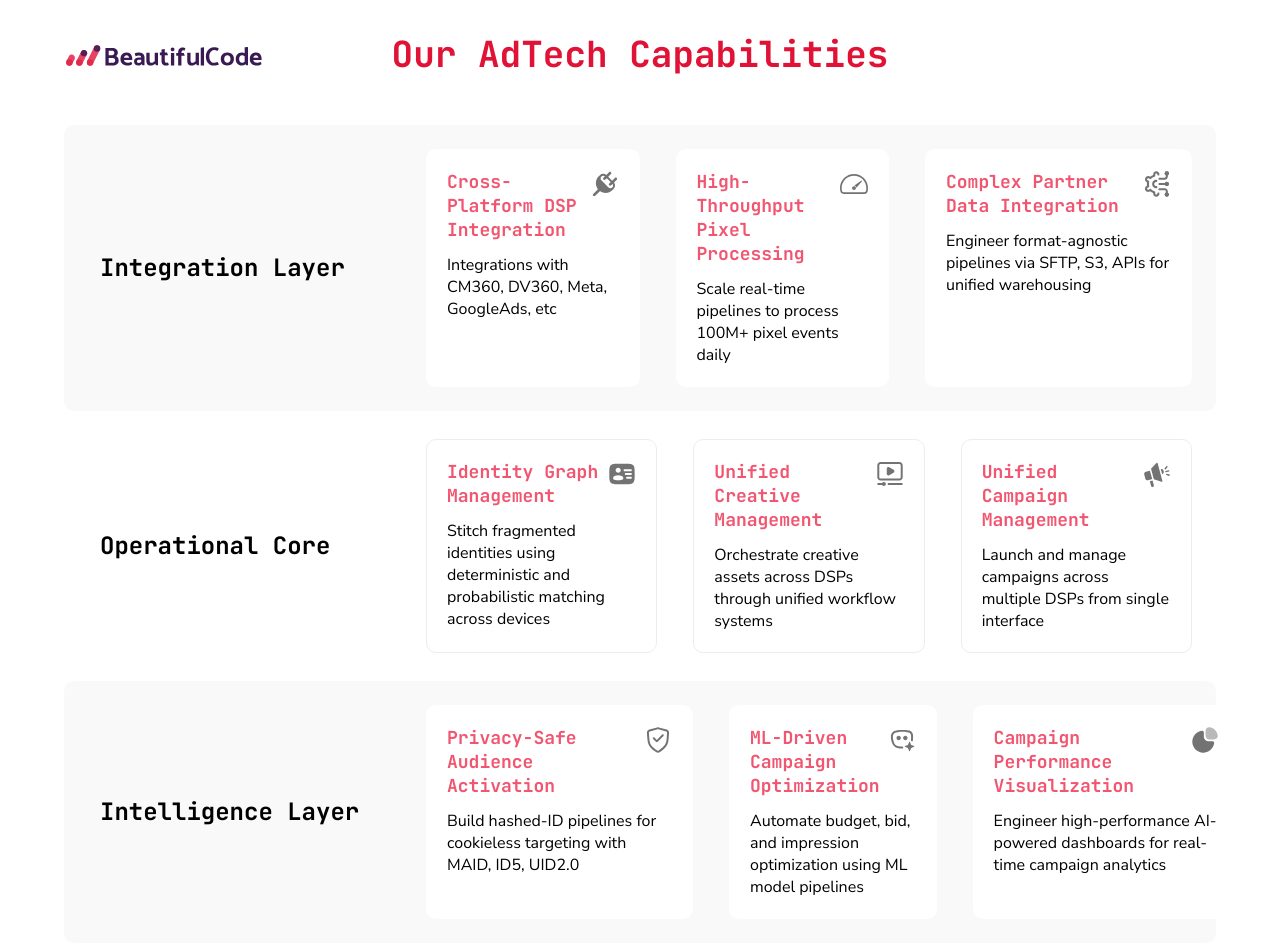
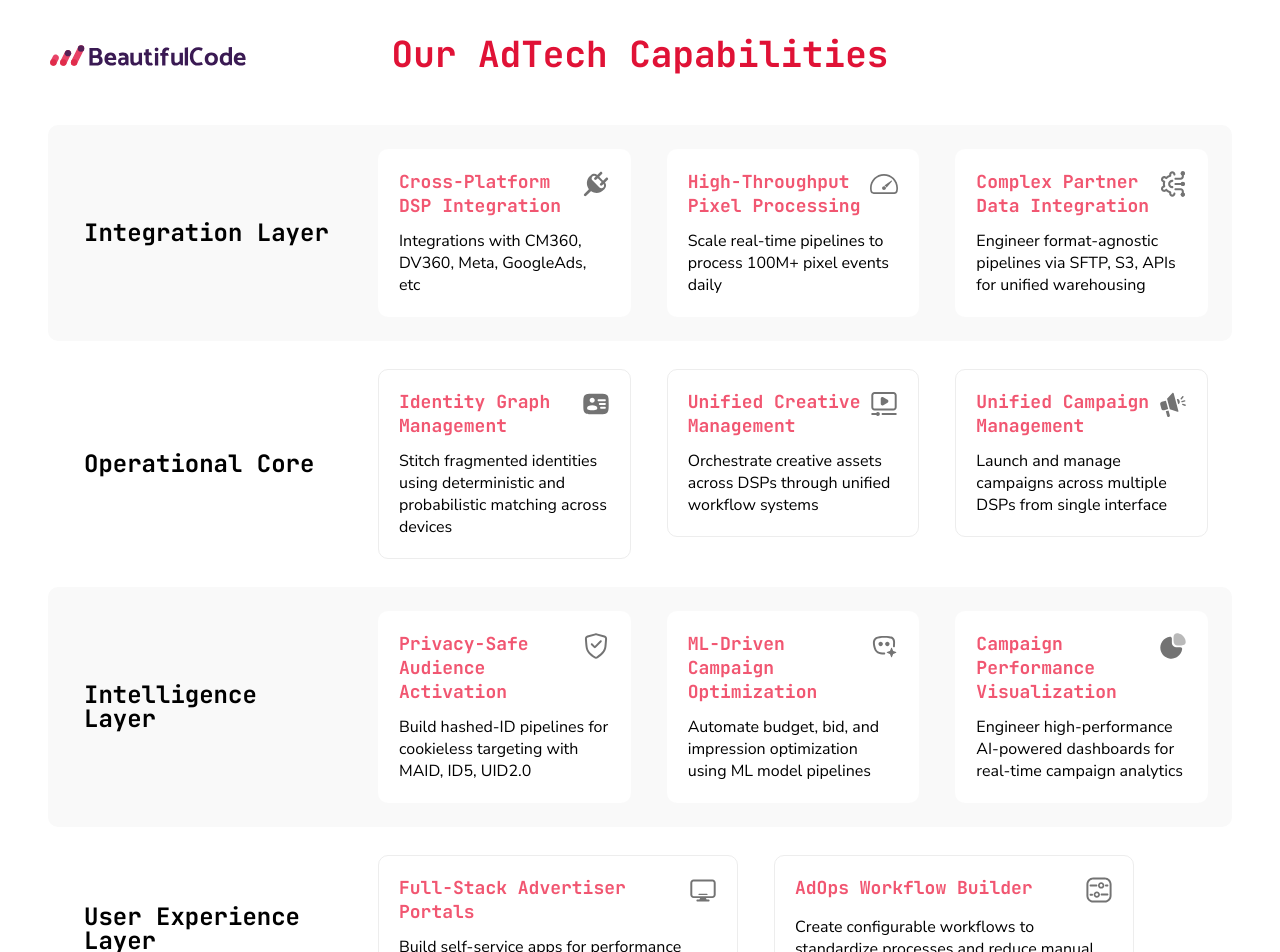
Before and after one commit to beautiful-code/bc-website, a Next.js app: page /adtech-capabilities in a window 1280 px wide. Shown: the top 952 px of the page. Built offline with nearby package versions, Linux system fonts and the light colour scheme.

Commit message:
Made changes to width and responsivess of pages

```diff
--- a/src/app/adtech-capabilities/page.tsx
+++ b/src/app/adtech-capabilities/page.tsx
@@ -10,7 +10,7 @@ interface CapabilityBoxProps {
 
 function CapabilityBox({ icon, title, description, className = "" }: CapabilityBoxProps) {
   return (
-    <div className={`bg-white rounded-lg p-5 flex flex-col gap-3 cursor-default  ${className}`}>
+    <div className={`bg-white rounded-lg p-5 flex flex-col gap-3 cursor-default w-full lg:max-w-[360px] ${className}`}>
       <div className="flex items-start gap-2">
         <h3 className="md:text-lg text-base font-bold leading-6 flex-1 transition-colors duration-300" style={{ color: "#F15671", fontFamily: "var(--font-jetbrains-mono)" }}>
           {title}
@@ -41,11 +41,11 @@ interface SectionProps {
 function Section({ title, children, backgroundColor = "#F9F9F9" }: SectionProps) {
   return (
     <div
-      className="rounded-lg p-4 md:p-6 flex flex-col md:flex-row items-start md:items-center gap-4 md:gap-9"
+      className="rounded-lg w-full p-4 md:p-6 flex flex-col lg:flex-row items-start lg:items-center gap-4 md:gap-9"
       style={{ backgroundColor }}
     >
       <div
-        className="flex items-center gap-1.5 px-3 py-3 rounded-xl whitespace-nowrap w-full md:w-[302px] flex-shrink-0"
+        className="flex items-center gap-1.5 px-3 py-8 rounded-xl  w-full md:w-[270px] flex-shrink-0"
         // style={{ backgroundColor: "#FAFAFA" }}
       >
         <h2
@@ -55,7 +55,7 @@ function Section({ title, children, backgroundColor = "#F9F9F9" }: SectionProps)
           {title}
         </h2>
       </div>
-      <div className="flex-1 flex flex-col md:flex-row gap-4 md:gap-9 w-full items-stretch">
+      <div className="flex-1 flex flex-col lg:flex-row gap-4 lg:gap-9 w-full items-start">
         {children}
       </div>
     </div>
@@ -66,11 +66,11 @@ export default function AdTechCapabilitiesPage() {
   return (
     <div className="min-h-screen bg-white">
       {/* Main Content */}
-      <main className="w-full px-4 md:px-12 lg:px-16 py-6 md:py-8" style={{ fontFamily: "var(--font-jetbrains-mono)" }}>
+      <main className="w-full px-4 md:px-12  py-6 md:py-8" style={{ fontFamily: "var(--font-jetbrains-mono)" }}>
         {/* Header Area with Logo */}
         <div className="relative mb-8 md:mb-12">
           {/* Logo - Absolute positioned on left */}
-          <div className="hidden md:block absolute left-0 top-1/2 -translate-y-1/2">
+          <div className="hidden lg:block absolute left-0 top-1/2 -translate-y-1/2">
             <Link href="/">
               <Image
                 src="/BCLogo.svg"
@@ -84,7 +84,7 @@ export default function AdTechCapabilitiesPage() {
           </div>
 
           {/* Mobile Logo - Centered */}
-          <div className="md:hidden flex justify-center mb-4">
+          <div className="lg:hidden flex justify-center mb-4">
             <Link href="/">
               <Image
                 src="/BCLogo.svg"
@@ -99,7 +99,7 @@ export default function AdTechCapabilitiesPage() {
 
           {/* Title - Centered */}
           <h1
-            className="text-2xl md:text-3xl lg:text-4xl font-bold leading-tight text-center"
+            className="text-2xl lg:text-3xl xl:text-4xl font-bold leading-tight text-center"
             style={{ color: "#E01236", fontFamily: "var(--font-jetbrains-mono)" }}
           >
             Our AdTech Capabilities
@@ -107,7 +107,7 @@ export default function AdTechCapabilitiesPage() {
         </div>
 
         {/* Sections Container */}
-        <div className="flex flex-col gap-4 md:gap-1 max-w-[1259px] mx-auto">
+        <div className="flex flex-col gap-4 lg:gap-1 w-full mx-auto">
           {/* Integration Layer */}
           <Section title="Integration Layer" backgroundColor="#F9F9F9">
             <CapabilityBox
@@ -126,7 +126,7 @@ export default function AdTechCapabilitiesPage() {
               icon="/icons/adtech/machine-learning.svg"
               title="Complex Partner Data Integration"
               description="Engineer format-agnostic pipelines via SFTP, S3, APIs for unified warehousing"
-              className="w-full md:w-[267px] border border-transparent"
+              className="flex-1 border border-transparent"
             />
           </Section>
 
@@ -158,7 +158,7 @@ export default function AdTechCapabilitiesPage() {
               icon="/icons/adtech/security.svg"
               title="Privacy-Safe Audience Activation"
               description="Build hashed-ID pipelines for cookieless targeting with MAID, ID5, UID2.0"
-              className="w-full md:w-[267px] border border-transparent"
+              className="flex-1 border border-transparent"
             />
             <CapabilityBox
               icon="/icons/adtech/ai-bot.svg"
@@ -170,24 +170,24 @@ export default function AdTechCapabilitiesPage() {
               icon="/icons/adtech/graph.svg"
               title="Campaign Performance Visualization"
               description="Engineer high-performance AI-powered dashboards for real-time campaign analytics"
-              className="w-full md:w-[267px] border border-transparent"
+              className="flex-1 border border-transparent"
             />
           </Section>
 
           {/* User Experience Layer */}
           <Section title="User Experience Layer" backgroundColor="#FFFFFF">
-            <div className="flex-1 flex flex-col md:flex-row gap-4 md:gap-9 justify-center w-full">
+            <div className="flex-1 flex flex-col lg:flex-row gap-4 lg:gap-9 w-full items-start">
               <CapabilityBox
                 icon="/icons/adtech/frontend.svg"
                 title="Full-Stack Advertiser Portals"
                 description="Build self-service apps for performance tracking, bookings, and payments"
-                className="w-full md:w-[267px] border border-[#EDEDED]"
+                className="flex-1 border border-[#EDEDED]"
               />
               <CapabilityBox
                 icon="/icons/adtech/fine-tuning.svg"
                 title="AdOps Workflow Builder"
                 description="Create configurable workflows to standardize processes and reduce manual effort"
-                className="w-full md:w-[267px] border border-[#EDEDED]"
+                className="flex-1 border border-[#EDEDED]"
               />
             </div>
           </Section>
--- a/src/app/fintech-capabilities/page.tsx
+++ b/src/app/fintech-capabilities/page.tsx
@@ -10,7 +10,7 @@ interface CapabilityBoxProps {
 
 function CapabilityBox({ icon, title, description, className = "" }: CapabilityBoxProps) {
   return (
-    <div className={`bg-white rounded-lg p-5 flex flex-col gap-3 cursor-default  ${className}`}>
+    <div className={`bg-white rounded-lg p-5 flex flex-col gap-3 cursor-default w-full lg:max-w-[360px] ${className}`}>
       <div className="flex items-start gap-2">
         <h3 className="md:text-lg text-base font-bold leading-6 flex-1 transition-colors duration-300" style={{ color: "#F15671", fontFamily: "var(--font-jetbrains-mono)" }}>
           {title}
@@ -41,11 +41,11 @@ interface SectionProps {
 function Section({ title, children, backgroundColor = "#F9F9F9" }: SectionProps) {
   return (
     <div
-      className="rounded-lg p-4 md:p-6 flex flex-col md:flex-row items-start md:items-start gap-4 md:gap-9"
+      className="rounded-lg p-4 md:p-6 flex flex-col lg:flex-row items-start lg:items-start gap-4 lg:gap-9"
       style={{ backgroundColor }}
     >
       <div
-        className="flex items-center gap-1.5 px-3 py-8 rounded-xl w-full md:w-[270px] flex-shrink-0"
+        className="flex items-center gap-1.5 px-3 py-8 rounded-xl w-full lg:w-[270px] flex-shrink-0"
         // style={{ backgroundColor: "#FAFAFA" }}
       >
         <h2
@@ -55,7 +55,7 @@ function Section({ title, children, backgroundColor = "#F9F9F9" }: SectionProps)
           {title}
         </h2>
       </div>
-      <div className="flex-1 grid grid-cols-1 md:grid-cols-3 gap-4 md:gap-9 w-full">
+      <div className="flex-1 grid grid-cols-1 lg:grid-cols-3 gap-4 lg:gap-9 w-full">
         {children}
       </div>
     </div>
@@ -70,7 +70,7 @@ export default function FinTechCapabilitiesPage() {
         {/* Header Area with Logo */}
         <div className="relative mb-8 md:mb-12">
           {/* Logo - Absolute positioned on left */}
-          <div className="hidden md:block absolute left-0 top-1/2 -translate-y-1/2">
+          <div className="hidden lg:block absolute left-0 top-1/2 -translate-y-1/2">
             <Link href="/">
               <Image
                 src="/BCLogo.svg"
@@ -84,13 +84,13 @@ export default function FinTechCapabilitiesPage() {
           </div>
 
           {/* Mobile Logo - Centered */}
-          <div className="md:hidden flex justify-center mb-4">
+          <div className="lg:hidden flex justify-center mb-4">
             <Link href="/">
               <Image
                 src="/BCLogo.svg"
                 alt="BeautifulCode Logo"
-                width={197.71}
-                height={37.75}
+                width={180}
+                height={32}
                 className="cursor-pointer hover:opacity-80 transition-opacity w-48 h-auto"
                 priority
               />
@@ -99,7 +99,7 @@ export default function FinTechCapabilitiesPage() {
 
           {/* Title - Centered */}
           <h1
-            className="text-2xl md:text-3xl lg:text-4xl font-bold leading-tight text-center"
+            className="text-2xl md:text-3xl xl:text-4xl font-bold leading-tight text-center"
             style={{ color: "#E01236", fontFamily: "var(--font-jetbrains-mono)" }}
           >
             Our FinTech Capabilities
@@ -107,7 +107,7 @@ export default function FinTechCapabilitiesPage() {
         </div>
 
         {/* Sections Container */}
-        <div className="flex flex-col gap-4 md:gap-1 w-full  mx-auto">
+        <div className="flex flex-col gap-4 lg:gap-1 w-full  mx-auto">
           {/* Payment Processing & Settlement */}
           <Section title="Payment Processing & Settlement" backgroundColor="#F9F9F9">
             <CapabilityBox
```
